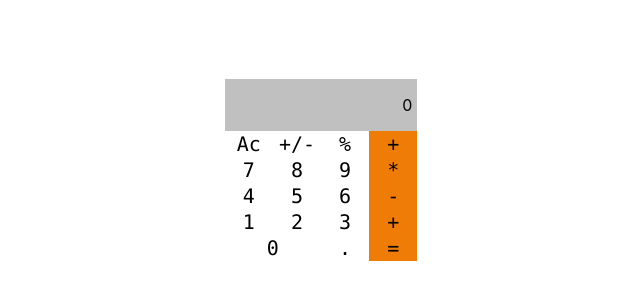
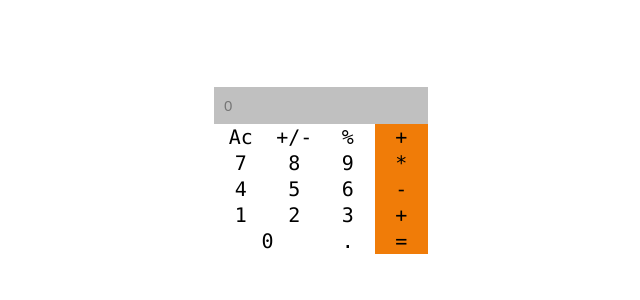
Before and after one commit to ifeanyi305/mathApp, a React (Create React App) app: page /calculator in a window 1280 px wide. Shown: the part 230-530 px from the top of the page, without its empty margins (319-959 px from the left). Built offline with nearby package versions, Linux system fonts and the light colour scheme.

Commit message:
change header p-tag to input

```diff
--- a/src/components/calculator.js
+++ b/src/components/calculator.js
@@ -6,7 +6,7 @@ class CalcInterface extends React.Component { // eslint-disable-line
       <section>
         <div className="calc-container">
           <div className="header">
-            <p className="p-tag">0</p>
+            <input type="number" placeholder='0' className="p-tag" />
           </div>
           <div className="calc-buttons">
             <button type="button">Ac</button>
--- a/src/index.css
+++ b/src/index.css
@@ -38,9 +38,16 @@ section {
 }
 
 .header {
-  background-color: silver;
   display: flex;
   justify-content: flex-end;
+}
+
+input {
+  border: none;
+  width: 100%;
+  font-size: 15px;
+  padding: 10px;
+  background-color: silver;
 }
 
 .p-tag {
```
